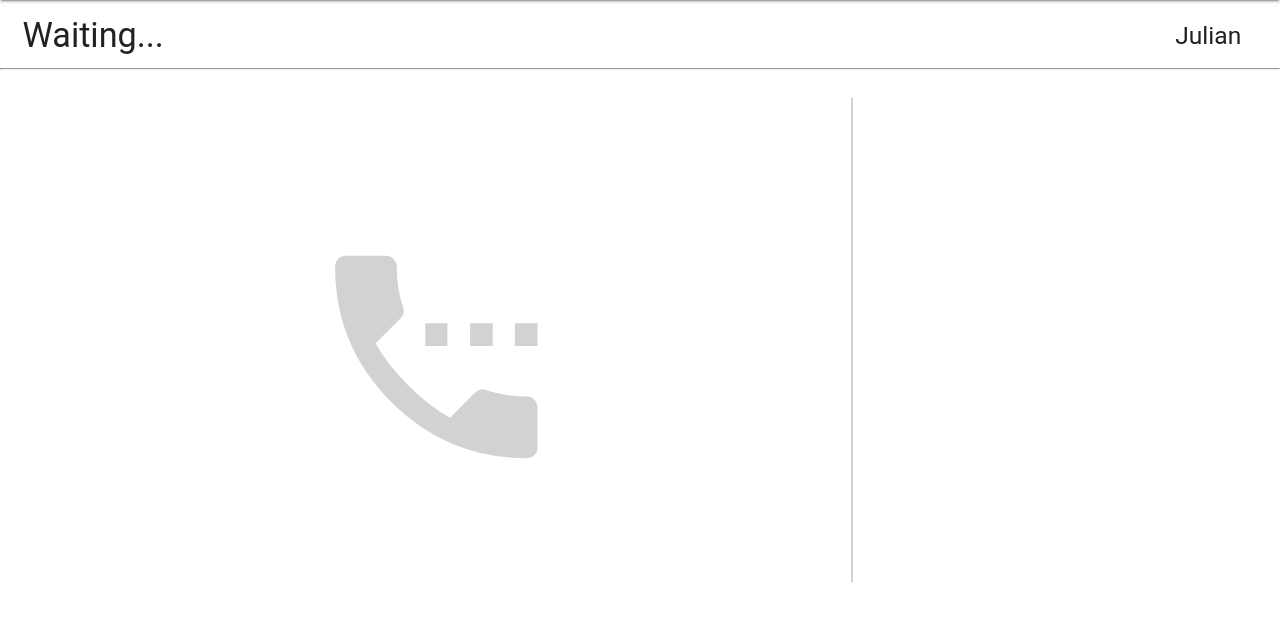
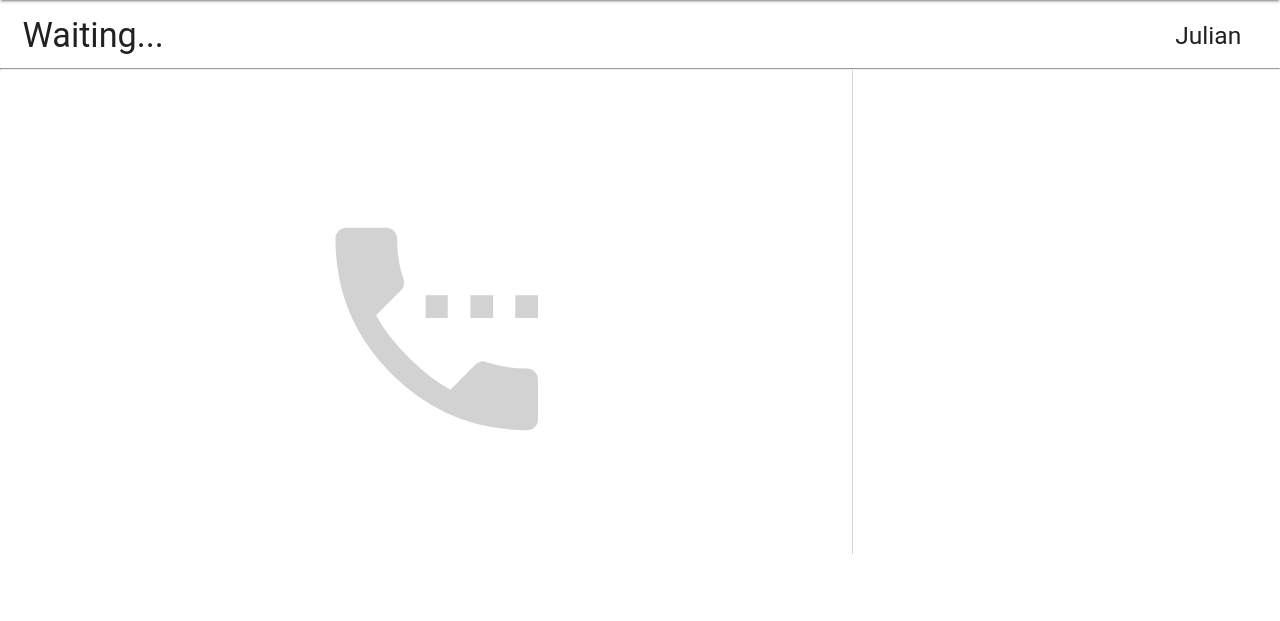
Before and after one commit to gutermanj/SudoCall, a Node server app: page /app in a window 1280 px wide. Shown: the part 64-685 px from the top of the page. Run offline with Node 20, Linux system fonts and the light colour scheme; some libraries are stand-ins or nearby versions; some web fonts are replaced.

Commit message:
styling changes

```diff
--- a/public/stylesheets/appstyle.css
+++ b/public/stylesheets/appstyle.css
@@ -9,8 +9,9 @@
 .main-script {
 	border-right-style: solid;
 	border-color: lightgray;
-	border-width: 2px;
+	border-width: 1px;
 	margin-bottom: 0%;
+	margin-top: -28px;
 }
 
 .waiting-phone {
--- a/views/index.ejs
+++ b/views/index.ejs
@@ -29,7 +29,9 @@
 
     <div class='row'>
         <div class='col s8 main-script'>
-            <i class='large material-icons waiting-phone'>settings_phone</i>
+            <div class='current-call-main'>
+                <i class='large material-icons waiting-phone'>settings_phone</i>
+            </div>
             <div class='js-hang-up'>
             </div>
         </div>
@@ -68,6 +70,7 @@
             $('.js-hang-up').html('<button id="hangup" class="waves-effect waves-light btn red darken-2">Hang Up</button>');
         });
 
+
         // Register an event handler for when a call ends for any reason
         Twilio.Device.disconnect(function(connection) {
             $('.call-status').html('Waiting...');
@@ -79,6 +82,8 @@
             Twilio.Device.disconnectAll();
 
             $('.js-hang-up').empty();
+
+            $('.current-call-main').html('<i class="large material-icons waiting-phone">settings_phone</i>');
         });
 
 
```
